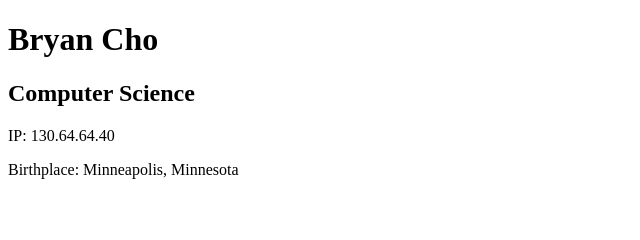
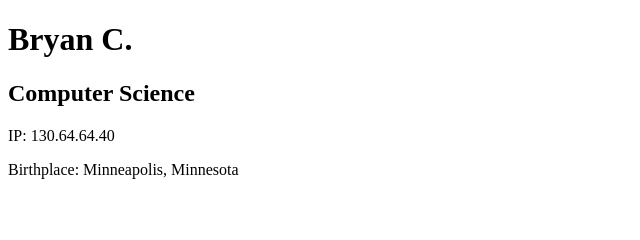
Before and after one commit to bcho432/bcho432.github.io, a plain HTML site: page index.html in a window 1280 px wide. Shown: the top 240 px of the page, 0-640 px from the left. Drawn offline with Linux system fonts and the light colour scheme.

Commit message:
Update index.html

```diff
--- a/index.html
+++ b/index.html
@@ -20,7 +20,7 @@
 </head>
 
 <body>
-    <h1> Bryan Cho </h1>
+    <h1> Bryan C. </h1>
     <h2> Computer Science </h2>
     <p>IP: 130.64.64.40</p>
     <p>Birthplace: Minneapolis, Minnesota</p>
```
